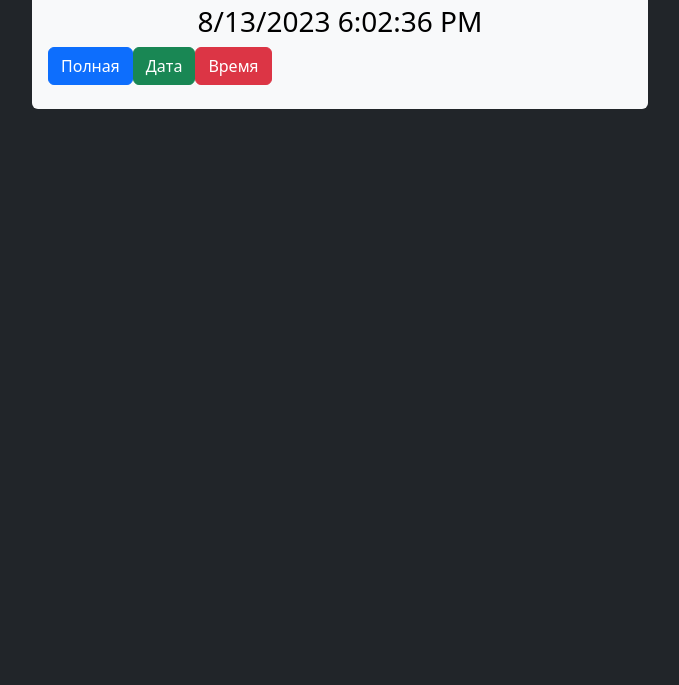
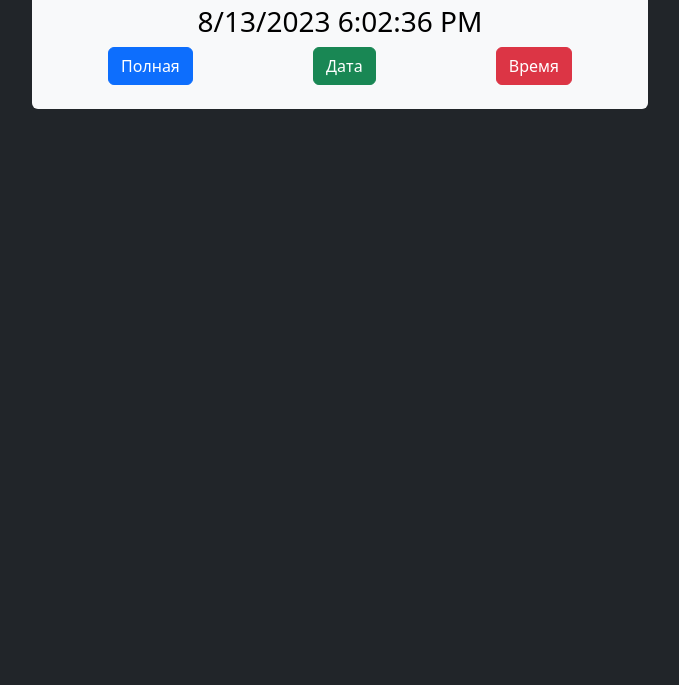
Before and after one commit to wctnz/watch-js, a website built with webpack: page dist/index.html in a window 1280 px wide. Shown: the part 115-800 px from the top of the page, without its empty margins (300-979 px from the left). Built offline with nearby package versions, Linux system fonts and the light colour scheme.

Commit message:
buttons updated

```diff
--- a/dist/index.html
+++ b/dist/index.html
@@ -16,7 +16,7 @@
         <div class="text-bg-light p-3 text-center rounded">
             <h3 id="output">12:12:12</h3>
 
-            <div class="d-flex mb-2 hustify-content-around">
+            <div class="d-flex mb-2 justify-content-around">
                 <button class="btn btn-small btn-primary" id="full">Полная</button>
                 <button class="btn btn-small btn-success" id="date">Дата</button>
                 <button class="btn btn-small btn-danger" id="time">Время</button>
```
